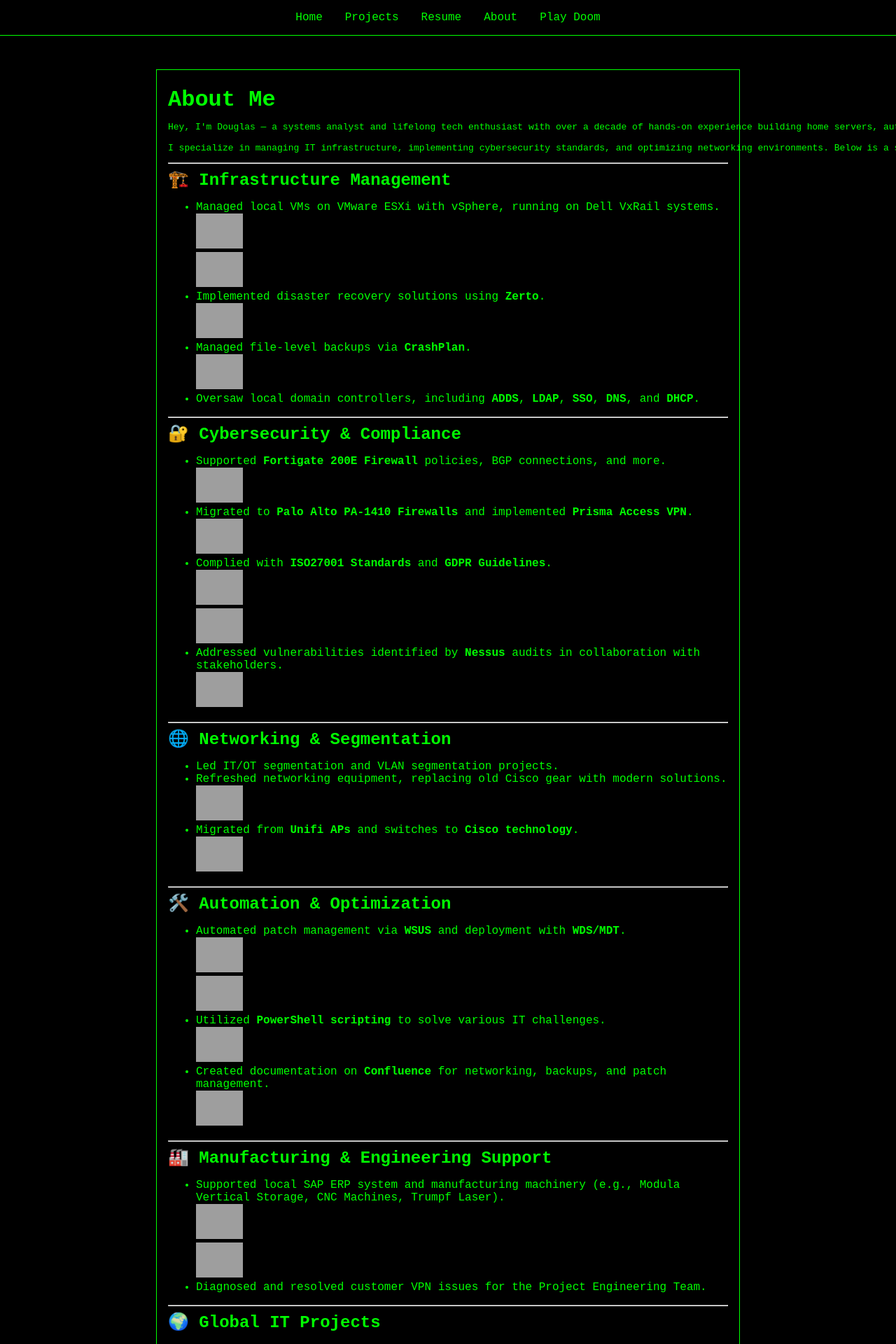
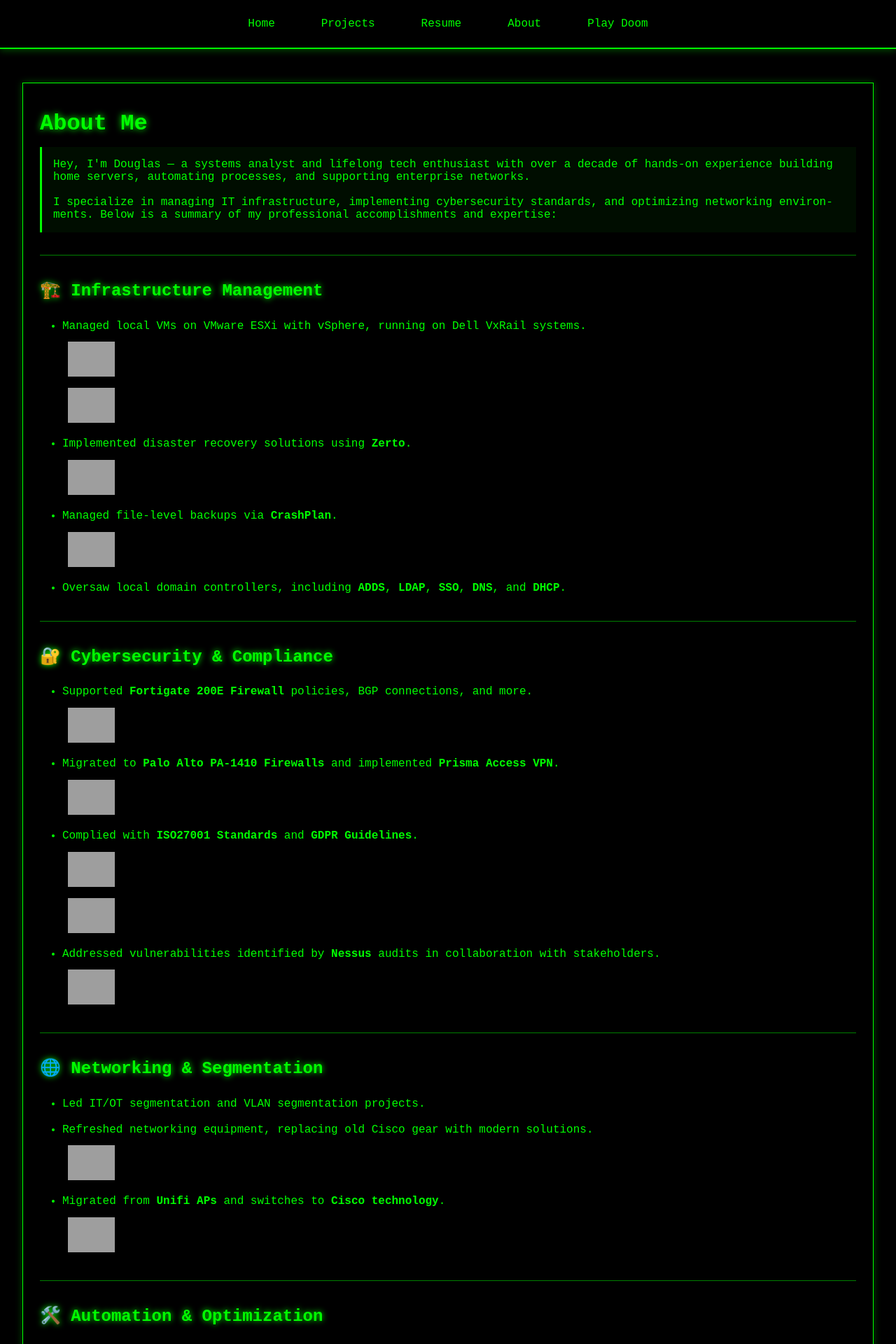
Before and after one commit to dougiedoug98/dougdevops.github.io, a Jekyll site: the page built from about.md, in a window 1280 px wide, cut to the strip 0-1920 px from the top of the page. Shown: the whole strip at 70% size. Built offline with Jekyll 4.4.1, drawn with Linux system fonts in a browser that asks for light colours; some of the changed text lies outside the part shown; grey boxes are pictures that could not be loaded.

Commit message:
fix doom page and text overflow issues across all pages
- Fixed Doom page to use working CDN URL instead of broken local path
- Resolved text overflow in About section and all other pages
- Added comprehensive word-wrap and overflow handling to terminal-border
- Limited SVG logo sizes to prevent layout breaking
- Added LinkedIn profile links to Resume and About pages
- Improved responsive design and mobile compatibility
- Enhanced button styling and hover effects
- Better text formatting with proper line-height and spacing

🤖 Generated with [Claude Code](https://claude.com/claude-code)

Co-Authored-By: Claude <noreply@anthropic.com>

````diff
--- a/_layouts/default.html
+++ b/_layouts/default.html
@@ -13,11 +13,10 @@ title: Home
     html, body {
       margin: 0;
       padding: 0;
-      height: 100%;
+      min-height: 100%;
       background: black;
       color: #00ff00;
       font-family: 'Courier New', Courier, monospace;
-      overflow: hidden;
     }
 
     .intro-screen {
@@ -39,12 +38,54 @@ title: Home
       display: none; /* Hide intro screen */
     }
 
+    .enter-btn {
+      padding: 1rem 2rem;
+      font-size: 1.2rem;
+      color: #00ff00;
+      background: black;
+      border: 2px solid #00ff00;
+      border-radius: 5px;
+      cursor: pointer;
+      font-family: 'Courier New', Courier, monospace;
+      margin-top: 2rem;
+      transition: all 0.3s ease;
+      box-shadow: 0 0 10px rgba(0, 255, 0, 0.5), inset 0 0 5px rgba(0, 255, 0, 0.3);
+    }
+
+    .enter-btn:hover {
+      background: #00ff00;
+      color: black;
+      box-shadow: 0 0 20px rgba(0, 255, 0, 0.8), inset 0 0 10px rgba(0, 255, 0, 0.5);
+      transform: scale(1.05);
+    }
+
+    #terminal-stream {
+      position: fixed;
+      top: 0;
+      left: 0;
+      width: 100%;
+      height: 100%;
+      padding: 2rem;
+      color: #00ff00;
+      font-family: 'Courier New', Courier, monospace;
+      font-size: 0.9rem;
+      overflow: auto;
+      z-index: 3;
+      background: black;
+      white-space: pre-wrap;
+      word-wrap: break-word;
+    }
+
     .navbar {
       display: flex;
       justify-content: center;
       background: black;
       padding: 1rem;
-      border-bottom: 1px solid #00ff00;
+      border-bottom: 2px solid #00ff00;
+      box-shadow: 0 2px 10px rgba(0, 255, 0, 0.3);
+      position: sticky;
+      top: 0;
+      z-index: 1000;
     }
 
     .navbar a {
@@ -52,32 +93,103 @@ title: Home
       text-decoration: none;
       margin: 0 1rem;
       font-size: 1rem;
-      transition: color 0.3s;
+      padding: 0.5rem 1rem;
+      border: 1px solid transparent;
+      border-radius: 3px;
+      transition: all 0.3s ease;
     }
 
     .navbar a:hover {
       color: black;
       background: #00ff00;
-      padding: 0.2rem 0.5rem;
-      border-radius: 3px;
+      border-color: #00ff00;
+      box-shadow: 0 0 10px rgba(0, 255, 0, 0.5);
+      transform: translateY(-2px);
     }
 
     .content-wrapper {
       padding: 2rem;
-      overflow: auto;
-      height: calc(100% - 3rem); /* Adjust for navbar height */
+      overflow-y: auto;
+      min-height: calc(100vh - 3rem); /* Adjust for navbar height */
     }
 
     .terminal-border {
       border: 1px solid #00ff00;
-      padding: 1rem;
+      padding: 1.5rem;
       margin: 1rem auto;
-      max-width: 800px;
+      max-width: 1200px;
       background: black;
+      box-shadow: 0 0 10px rgba(0, 255, 0, 0.3);
+      word-wrap: break-word;
+      overflow-wrap: break-word;
+      overflow-x: auto;
     }
 
-    h1, h2, p {
+    .terminal-border * {
+      max-width: 100%;
+      word-wrap: break-word;
+      overflow-wrap: break-word;
+      word-break: break-word;
+    }
+
+    /* Force line breaks for very long words */
+    .terminal-border p,
+    .terminal-border li,
+    .terminal-border div,
+    .terminal-border span {
+      overflow-wrap: break-word;
+      word-wrap: break-word;
+      hyphens: auto;
+    }
+
+    h1, h2, h3, p {
       margin: 0.5rem 0;
+      line-height: 1.6;
+    }
+
+    h1 {
+      font-size: 2rem;
+      text-shadow: 0 0 10px #00ff00;
+    }
+
+    h2 {
+      font-size: 1.5rem;
+      text-shadow: 0 0 8px #00ff00;
+    }
+
+    p, li {
+      font-size: 1rem;
+      line-height: 1.8;
+    }
+
+    img {
+      max-width: 100%;
+      height: auto;
+      display: inline-block;
+      margin: 0.5rem;
+      vertical-align: middle;
+    }
+
+    /* Prevent SVG and image overflow */
+    svg, img[src*=".svg"] {
+      max-width: 100px;
+      height: auto;
+    }
+
+    code {
+      background: rgba(0, 255, 0, 0.1);
+      padding: 0.2rem 0.4rem;
+      border-radius: 3px;
+      border: 1px solid rgba(0, 255, 0, 0.3);
+    }
+
+    pre {
+      background: rgba(0, 255, 0, 0.05);
+      padding: 1rem;
+      border-left: 3px solid #00ff00;
+      overflow-x: auto;
+      white-space: pre-wrap;
+      word-wrap: break-word;
     }
 
     a.tech-button {
@@ -106,6 +218,72 @@ title: Home
       0%, 100% { opacity: 1; }
       50% { opacity: 0.8; }
       75% { opacity: 0.9; }
+    }
+
+    /* Responsive design for mobile and tablets */
+    @media (max-width: 768px) {
+      .terminal-border {
+        padding: 1rem;
+        margin: 0.5rem;
+      }
+
+      h1 {
+        font-size: 1.5rem;
+      }
+
+      h2 {
+        font-size: 1.2rem;
+      }
+
+      .navbar {
+        flex-wrap: wrap;
+        padding: 0.5rem;
+      }
+
+      .navbar a {
+        margin: 0.25rem;
+        font-size: 0.9rem;
+      }
+
+      .content-wrapper {
+        padding: 1rem;
+      }
+
+      a.tech-button {
+        padding: 0.4rem 0.8rem;
+        font-size: 0.9rem;
+        margin: 0.25rem;
+      }
+    }
+
+    /* Improve link styling */
+    a:not(.tech-button):not(.navbar a) {
+      color: #00ff00;
+      text-decoration: underline;
+      transition: color 0.3s;
+    }
+
+    a:not(.tech-button):not(.navbar a):hover {
+      color: #00cc00;
+      text-shadow: 0 0 5px #00ff00;
+    }
+
+    /* Better list styling */
+    ul, ol {
+      padding-left: 2rem;
+      margin: 1rem 0;
+    }
+
+    li {
+      margin: 0.5rem 0;
+    }
+
+    /* Horizontal rule styling */
+    hr {
+      border: none;
+      border-top: 1px solid #00ff00;
+      margin: 2rem 0;
+      opacity: 0.5;
     }
   </style>
 </head>
--- a/about.md
+++ b/about.md
@@ -5,11 +5,11 @@ title: About
 
 # About Me
 
-```
+<div style="background: rgba(0, 255, 0, 0.05); padding: 1rem; border-left: 3px solid #00ff00; margin-bottom: 2rem;">
 Hey, I'm Douglas — a systems analyst and lifelong tech enthusiast with over a decade of hands-on experience building home servers, automating processes, and supporting enterprise networks.
-
+<br><br>
 I specialize in managing IT infrastructure, implementing cybersecurity standards, and optimizing networking environments. Below is a summary of my professional accomplishments and expertise:
-```
+</div>
 
 ---
 
@@ -89,14 +89,16 @@ I specialize in managing IT infrastructure, implementing cybersecurity standards
 
 ---
 
-## 📸 Gallery
-Below are some images representing my work and expertise:
+## 🎯 Let's Connect
 
-![VMware Infrastructure](https://via.placeholder.com/800x400?text=VMware+Infrastructure)
-![Firewall Management](https://via.placeholder.com/800x400?text=Firewall+Management)
-![Networking Equipment](https://via.placeholder.com/800x400?text=Networking+Equipment)
-![Cybersecurity Audit](https://via.placeholder.com/800x400?text=Cybersecurity+Audit)
+Interested in collaboration or have questions about my work? Feel free to reach out!
+
+<div style="text-align: center; margin-top: 2rem;">
+  <a href="https://www.linkedin.com/in/douglas-collins-04a895215/" target="_blank" class="tech-button">Connect on LinkedIn</a>
+</div>
 
 ---
 
-Let’s build something secure, scalable, and badass.
+<div style="text-align: center; font-style: italic; margin-top: 2rem;">
+Let's build something secure, scalable, and badass.
+</div>
````
Also changed, not shown: doom.md (+15 -3 lines), resume.md (+6 -0 lines).
